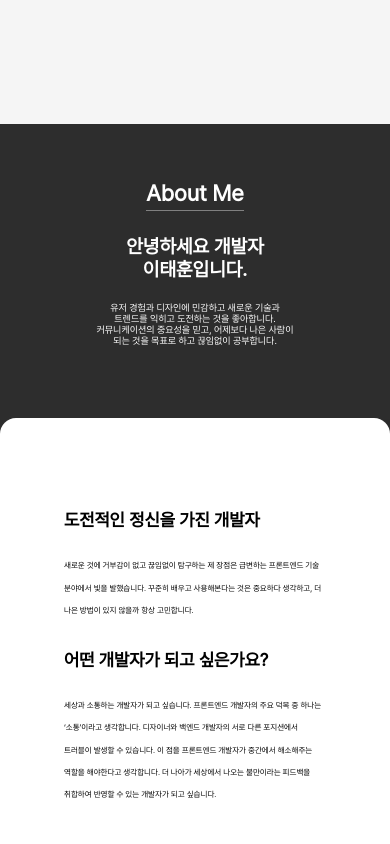
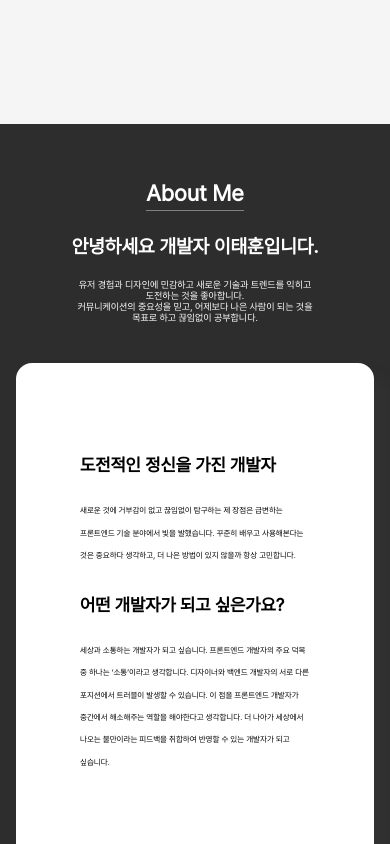
Before and after one commit to taehoon619/my-page, a React (Create React App) app: page / in a window 390 px wide. Shown: the part 720-1564 px from the top of the page. Built offline with nearby package versions, Linux system fonts and the light colour scheme.

Commit message:
반응형

```diff
--- a/src/component/About/About.module.css
+++ b/src/component/About/About.module.css
@@ -89,7 +89,12 @@
 
 @media (max-width: 576px) {
   .container {
-    padding: 3.3rem 0rem;
+    padding: 3.3rem 1rem;
+  }
+
+  .titleWrap {
+    padding: 0 3rem;
+    margin: 0 0 1rem;
   }
 
   .intro {
--- a/src/component/Contact/Contact.jsx
+++ b/src/component/Contact/Contact.jsx
@@ -17,7 +17,7 @@ export default function Contact({ elementRef }) {
                   alt=""
                 />
               </div>
-              <div className={styles.address}>github.com/wook2onandon</div>
+              <div className={styles.address}>github.com/taehoon619</div>
               <div className={styles.textTitle}>
                 <b>소스 코드 저장소</b>입니다.
               </div>
@@ -43,7 +43,7 @@ export default function Contact({ elementRef }) {
                 https://grave-jute-6f6.notion.site/WOOK-s-Portfolio-a465e17624d141378fdc4b8effba7d78
               </div>
               <div className={styles.textTitle}>
-                <b>WOOK's Portfolio 노션</b>입니다.
+                <b>이태훈의 Portfolio 노션</b>입니다.
               </div>
               <ul className={styles.textWrap}>
                 <li className={styles.text}>
--- a/src/component/Header/Header.jsx
+++ b/src/component/Header/Header.jsx
@@ -15,7 +15,7 @@ export default function Header({ goodsTabs }) {
       } else {
         setIsDesktop(true);
       }
-    }, 500);
+    }, 200);
 
     window.addEventListener('scroll', handleScroll);
     window.addEventListener('resize', handleResize);
```
